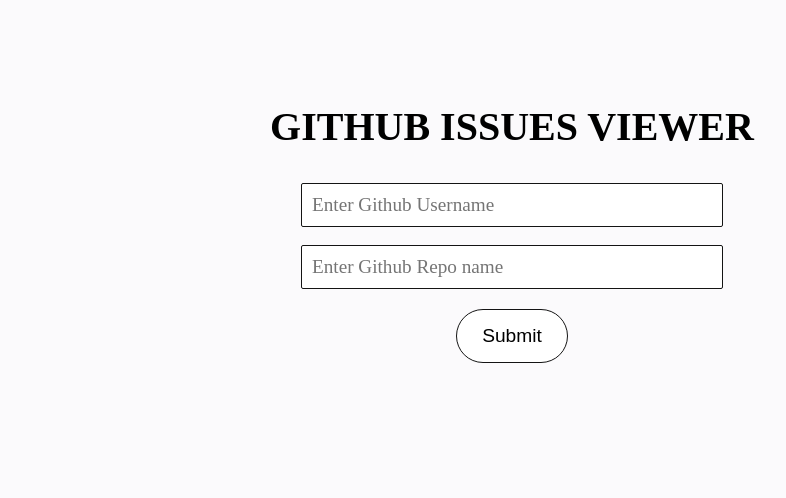
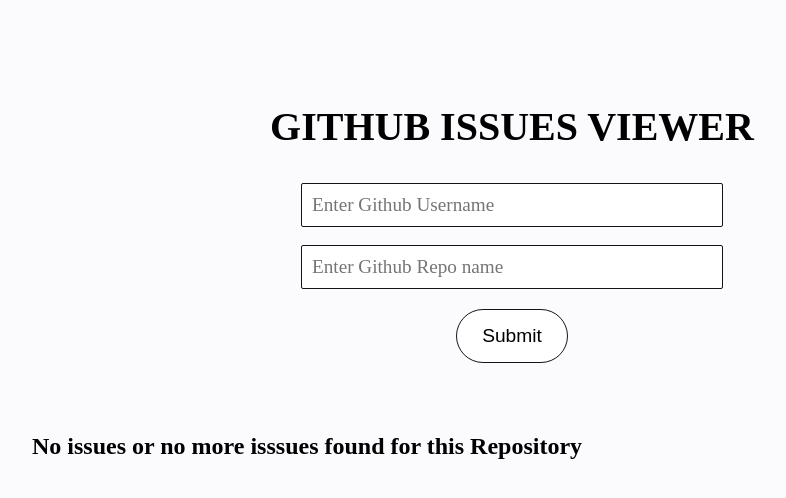
Before and after one commit to NeeleshPoojari/git-issue-viewer, a React (Create React App) app: page / in a window 1280 px wide. Shown: the top 498 px of the page, without its empty margins (128-914 px from the left). Built offline with nearby package versions, Linux system fonts and the light colour scheme; what react-router-redux would draw is missing.

Commit message:
Restructuring the project folder

```diff
--- a/src/App.js
+++ b/src/App.js
@@ -1,10 +1,12 @@
 import React, { Component } from "react";
 import { connect } from "react-redux";
-import IssueList from "./IssueList";
+import IssueList from "./component/IssueList";
+import NoIssue from "./component/NoIssue";
+
+
 import { thunk_action_creator_issues } from "./actions/fetchAction";
 
 class App extends Component {
-
   handleSubmit = e => {
     e.preventDefault();
     const username = this.getUsername.value;
@@ -20,10 +22,10 @@
     this.getRepo.value = "";
   };
   changePage(e) {
-    var user = JSON.parse(localStorage.getItem('userInfo'));
-     let  { name, repo ,pageNum } = user;
+    var user = JSON.parse(localStorage.getItem("userInfo"));
+    let { name, repo, pageNum } = user;
     e.currentTarget.id === "next"
-      ? pageNum++
+      ? ++pageNum
       : pageNum > 1
         ? --pageNum
         : pageNum;
@@ -64,7 +66,9 @@
         ) : null}
         {Object.keys(this.props.data.issues.userData).length > 0 ? (
           <IssueList user={this.props.data.issues.userData} />
-        ) : null}
+        ) : this.props.data.issues.isFetching ? null : (
+          <NoIssue />
+        )}
         {Object.keys(this.props.data.issues.userData).length > 0 ? (
           <div className="center">
             <div className="pagination">
@@ -75,7 +79,8 @@
                 &raquo;
               </button>
             </div>
-        </div>):null}
+          </div>
+        ) : null}
       </div>
     );
   }
--- a/src/Router.js
+++ b/src/Router.js
@@ -1,8 +1,8 @@
 import React from "react";
 import { BrowserRouter, Route, Switch } from "react-router-dom";
-import SingleIssue from "./SingleIssue";
+import SingleIssue from "./component/SingleIssue";
 import App from "./App";
-import NotFound from "./NotFound";
+import NotFound from "./component/NotFound";
 
 const Router = () => (
   <BrowserRouter>
--- /dev/null
+++ b/src/component/NoIssue.js
@@ -0,0 +1,9 @@
+import React from 'react';
+
+const NoIssue = () => (
+<div>
+<h2>No issues or no more isssues found for this Repository</h2>
+</div>
+);
+
+export default NoIssue;
--- a/src/SingleIssue.js
+++ b/src/component/SingleIssue.js
@@ -1,6 +1,6 @@
 import React from "react";
 import { connect } from "react-redux";
-import {thunk_action_creator_specific_issue, thunk_action_creator_comment } from "./actions/fetchAction";
+import {thunk_action_creator_specific_issue, thunk_action_creator_comment } from "../actions/fetchAction";
 import Comment from './Comment';
 
 class SingleIssue extends React.Component {
```
Also changed, not shown: src/component/Comment.js (renamed from src/Comment.js), src/component/Issue.js (renamed from src/Issue.js), src/component/IssueList.js (renamed from src/IssueList.js), src/component/NotFound.js (renamed from src/NotFound.js). Lines whose indentation alone changed are shown as unchanged.
